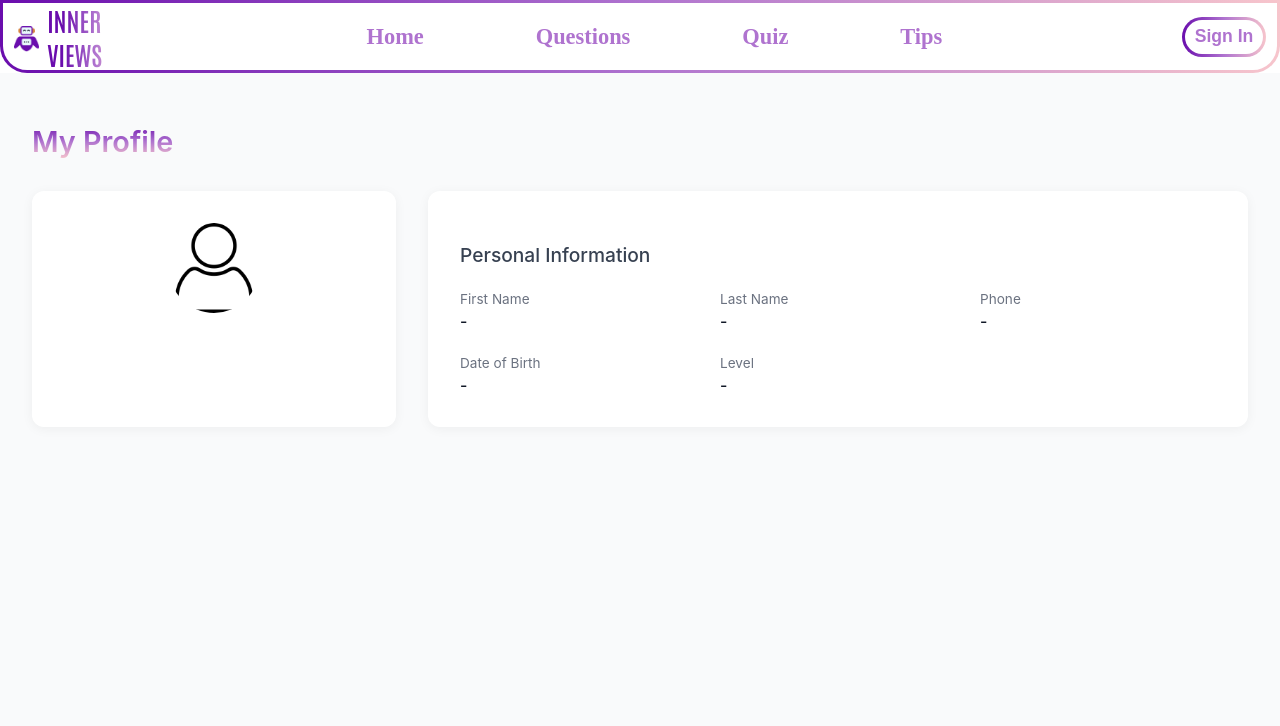
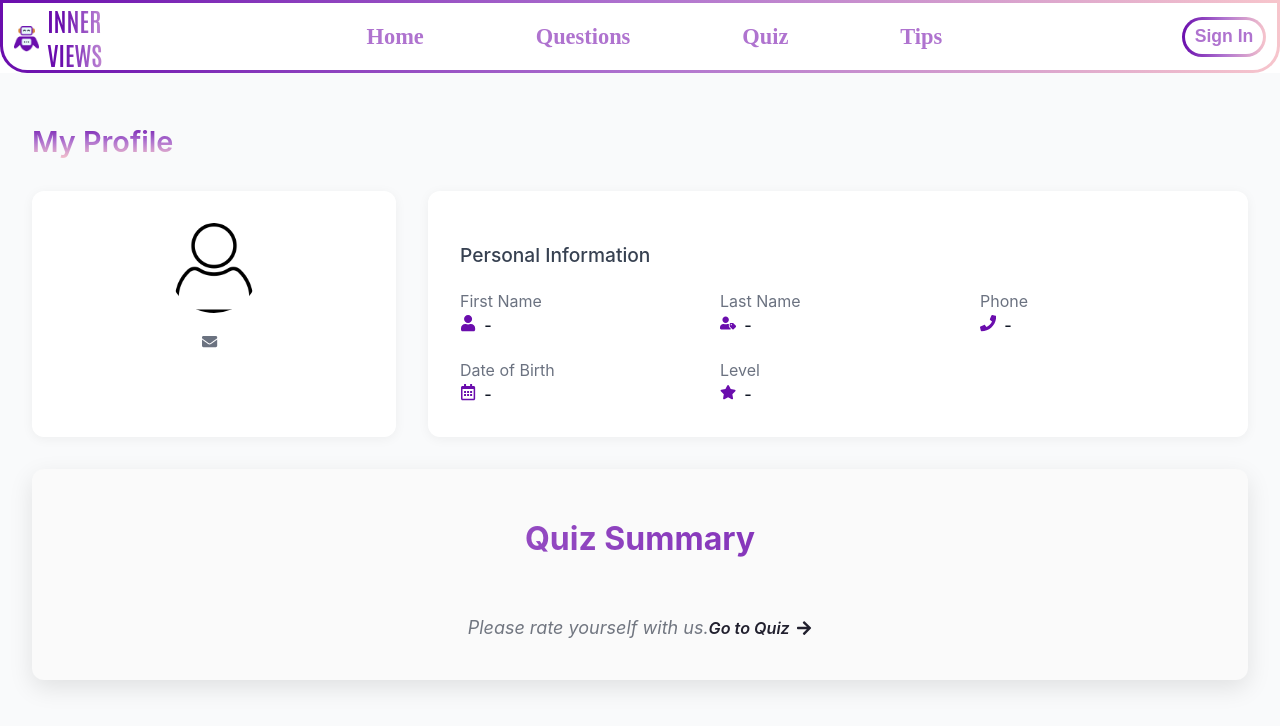
Before and after one commit to DEBI-2025/Frontend, a React (Vite) app: page /profile in a window 1280 px wide. Shown: the top 726 px of the page. Built offline with nearby package versions, Linux system fonts and the light colour scheme.

Commit message:
fix the issue and add the all profile part

```diff
--- a/src/pages/LogIn.jsx
+++ b/src/pages/LogIn.jsx
@@ -9,8 +9,8 @@ import { useLogin } from "../logic/Auth/useLogin";
 import { FaEye, FaEyeSlash } from "react-icons/fa";
 
 function LogIn() {
-  const [email, setEmail] = useState("samaayman46@yahoo.com");
-  const [password, setPassword] = useState("sama1234");
+  const [email, setEmail] = useState(" ");
+  const [password, setPassword] = useState("");
   const [showPassword, setShowPassword] = useState(false);
 
   const { login, isLoading } = useLogin();
--- a/src/pages/QuizResultPage.jsx
+++ b/src/pages/QuizResultPage.jsx
@@ -11,9 +11,10 @@ const QuizResultPage = ({ results, onRetake }) => {
   ).length;
   const wrongAnswers = totalQuestions - correctAnswers;
   const scorePercentage = parseFloat(Score.replace("%", ""));
-  const isPassed = result === "Pased"; // Typo in API
+  const isPassed =  result === "Passed"; // Typo in API
 
   const roundedScore = scorePercentage.toFixed(2) + "%";
+
 
   return (
     <ResultContainer>
--- a/src/pages/profilePage.jsx
+++ b/src/pages/profilePage.jsx
@@ -1,13 +1,15 @@
 import  { useEffect, useState } from "react";
 import styled from "styled-components";
-import { FaUser, FaEnvelope, FaPhone, FaBirthdayCake, FaStar } from "react-icons/fa";
+import { FaUser, FaEnvelope, FaPhone,  FaRegCalendarAlt, FaStar  ,FaUserTag ,FaClipboardList ,FaMedal ,FaChartLine,FaCheckCircle ,FaArrowRight } from "react-icons/fa";
 import { getUser } from "../API/profileFetch";
 import { getQuizResult } from "../API/quizResult";
 import userImg from '../images/user.png';
+import { Link } from "react-router-dom";
 
 const ProfilePage = () => {
 
   const [user ,setUser]=useState(null);
+  const [quizResult, setQuizResult] = useState(null);
 
   useEffect (()=>{
     const fetchData = async ()=>{
@@ -21,6 +23,7 @@ const ProfilePage = () => {
       const quizResponse = await getQuizResult();
       if (quizResponse.success){
 
+     setQuizResult(quizResponse.user);
       console.log("Quiz Result:", quizResponse.user);
       }else{
          console.error("Quiz fetch error:", quizResponse.message);
@@ -53,20 +56,97 @@ const ProfilePage = () => {
             <ResponsiveIcon><FaUser /></ResponsiveIcon>
             {user?.first_name || "-"}</Value></Item>
             <Item><Label>Last Name</Label><Value>
-            {/* <ResponsiveIcon><FaPhone /></ResponsiveIcon> */}
+            <ResponsiveIcon><FaUserTag /></ResponsiveIcon>
             {user?.last_name || "-"}</Value></Item>
             <Item><Label>Phone</Label><Value>
             <ResponsiveIcon><FaPhone /></ResponsiveIcon>
             {user?.phone || "-"}</Value></Item>
             <Item><Label>Date of Birth</Label><Value>
-            <ResponsiveIcon><FaBirthdayCake /></ResponsiveIcon>
+            <ResponsiveIcon><FaRegCalendarAlt /></ResponsiveIcon>
             {user?.date_of_birth || "-"}</Value></Item>
             <Item><Label>Level</Label><Value>
             <ResponsiveIcon><FaStar /></ResponsiveIcon>
             {user?.level || "-"}</Value></Item>
           </Grid>
         </Details>
+
       </Content>
+   <QuizSection>
+      <Sectionh1>Quiz Summary</Sectionh1>
+
+      {quizResult ? (
+        <QuizGrid>
+
+          <QuizCard accentColor="#4338ca">
+  <IconWrapper iconBg="#c7d2fe" iconColor="#4338ca">
+    <FaClipboardList />
+  </IconWrapper>
+  <StatsContent style={{ flex: 1 }}>
+    <StatValue color="#3730a3">
+      {typeof quizResult.highestGrade === "number"
+        ? quizResult.highestGrade.toFixed(2)
+        : "N/A"}
+    </StatValue>
+    <StatLabel>Highest Grade</StatLabel>
+    <ProgressBarWrapper>
+      <ProgressBar
+        progress={
+          typeof quizResult.highestGrade === "number"
+            ? quizResult.highestGrade / 100
+            : 0
+        }
+      />
+    </ProgressBarWrapper>
+  </StatsContent>
+</QuizCard>
+
+          <QuizCard accentColor="#15803d">
+            <IconWrapper iconBg="#bbf7d0" iconColor="#15803d">
+              <FaMedal />
+            </IconWrapper>
+            <StatsContent>
+              <StatValue color="#166534">{quizResult.passedQuizzes ?? 0}</StatValue>
+              <StatLabel>Passed Quizzes</StatLabel>
+            </StatsContent>
+          </QuizCard>
+
+          <QuizCard accentColor="#b45309">
+            <IconWrapper iconBg="#fed7aa" iconColor="#b45309">
+              <FaChartLine />
+            </IconWrapper>
+            <StatsContent>
+              <StatValue color="#92400e">{(quizResult.successRate).toFixed(1)}%
+</StatValue>
+              <StatLabel>Success Rate</StatLabel>
+            </StatsContent>
+            <ProgressRingWrapper>
+              <Svg viewBox="0 0 60 60" aria-label="Success Rate">
+                <CircleBackground cx="30" cy="30" r="24" />
+                <CircleProgress cx="30" cy="30" r="24" progress={quizResult.successRate } />
+                <RingText x="30" y="32">{(quizResult.successRate ).toFixed(0)}%</RingText>
+              </Svg>
+            </ProgressRingWrapper>
+          </QuizCard>
+
+          <QuizCard accentColor="#2563eb">
+            <IconWrapper iconBg="#bfdbfe" iconColor="#2563eb">
+              <FaCheckCircle  />
+            </IconWrapper>
+            <StatsContent>
+              <StatValue color="#1e40af">{quizResult.takenQuizzes ?? 0}</StatValue>
+              <StatLabel>Quizzes Taken</StatLabel>
+            </StatsContent>
+          </QuizCard>
+
+        </QuizGrid>
+      ) : (
+        <NoQuizMessage>Please rate yourself with us.
+          <LinkButton to="/quiz">
+    Go to Quiz <FaArrowRight />
+  </LinkButton>
+        </NoQuizMessage>
+      )}
+    </QuizSection>
     </Wrapper>
     </FullPageContainer>
 
@@ -181,6 +261,10 @@ const Details = styled.div`
   border-radius: 12px;
   box-shadow: 0 2px 12px rgba(0,0,0,0.05);
   flex: 1;
+  @media (max-width: 800px) {
+    margin: 0 auto;
+     width: 80%;
+  }
   @media (max-width: 768px) {
     margin: 0 auto;
      width: 70%;
@@ -188,10 +272,10 @@ const Details = styled.div`
 `;
 
 const  ResponsiveIcon = styled.span`
-display :none;
+
 margin-right:0.5rem;
 color: #6a0dad;
-@media (max-width: 768px) {
+@media (max-width: 820px) {
     display: inline-block;
   }
 `
@@ -219,13 +303,200 @@ const Item = styled.div`
 `;
 
 const Label = styled.span`
-  font-size: 0.85rem;
+  font-size: 1rem;
   color: #6b7280;
 `;
 
 const Value = styled.span`
-  font-size: 1rem;
+  font-size: 1.01rem;
   color: #111827;
   font-weight: 500;
+  margin-top: 0.30rem;
+
+`;
+const QuizSection = styled.section`
+
+  margin: 2rem auto;
+  padding: 1.5rem;
+  background: #fafafa;
+  border-radius: 12px;
+  box-shadow: 0 8px 24px rgb(0 0 0 / 0.1);
+`;
+
+
+const Sectionh1 = styled.h2`
+  font-size: 2rem;
+  font-weight: 700;
+  margin-bottom: 2rem;
+  background: linear-gradient(to left, #6a0dad, #af73cf);
+  -webkit-background-clip: text;
+  -webkit-text-fill-color: transparent;
+
+  background-clip: text;
+  color: transparent;
+  text-align: center;
+`;
+
+
+const QuizGrid = styled.div`
+  display: flex;
+  flex-direction: column;
+  gap: 1.5rem;
+
+  @media (min-width: 640px) {
+    gap: 2rem;
+  }
+
+  @media (min-width: 768px) {
+    flex-direction: row;
+    justify-content: space-between;
+    flex-wrap: wrap;
+  }
+`;
+
+// Individual Card
+const QuizCard = styled.div`
+  background: white;
+  border-radius: 10px;
+  box-shadow: 0 6px 16px rgb(0 0 0 / 0.07);
+  display: flex;
+  align-items: center;
+  padding: 1.25rem 1.5rem;
+  border-left: 6px solid ${({ accentColor }) => accentColor || "#4f46e5"};
+  flex: 1;
+  min-width: 0;
+
+  &:hover {
+    box-shadow: 0 8px 24px rgb(0 0 0 / 0.15);
+  }
+   @media (min-width: 768px) {
+    flex: 1 1 calc(50% - 1rem);
+  }
+
+  @media (min-width: 1024px) {
+    flex: 1 1 calc(10% - 1rem);
+  }
+`;
+
+// Icon Container
+const IconWrapper = styled.div`
+  background: ${({ iconBg }) => iconBg || "#c7d2fe"};
+  color: ${({ iconColor }) => iconColor || "#4338ca"};
+  border-radius: 50%;
+  padding: 0.75rem;
+  font-size: 1.75rem;
+  margin-right: 1.25rem;
+  flex-shrink: 0;
+`;
+
+const StatsContent = styled.div`
+  display: flex;
+  flex-direction: column;
+  justify-content: center;
+`;
+
+const StatValue = styled.div`
+  font-size: 2.5rem;
+  font-weight: 700;
+  color: ${({ color }) => color || "#1e40af"};
+  line-height: 1;
+`;
+
+const StatLabel = styled.div`
+  font-size: 0.85rem;
+  text-transform: uppercase;
+  font-weight: 600;
+  color: #6b7280;
+  letter-spacing: 0.05em;
   margin-top: 0.25rem;
 `;
+
+const ProgressRingWrapper = styled.div`
+  position: relative;
+  width: 60px;
+  height: 60px;
+  margin-left: auto;
+  flex-shrink: 0;
+`;
+
+
+const Svg = styled.svg`
+  transform: rotate(-90deg);
+  width: 60px;
+  height: 60px;
+`;
+
+
+const CircleBackground = styled.circle`
+  fill: none;
+  stroke: #e5e7eb;
+  stroke-width: 6;
+`;
+
+
+const CircleProgress = styled.circle`
+  fill: none;
+  stroke: #f59e0b;
+  stroke-width: 6;
+  stroke-linecap: round;
+  transition: stroke-dashoffset 0.5s ease;
+  stroke-dasharray: 151.8;
+  stroke-dashoffset: ${({ progress }) => 151.8 - (progress * 151.8)};
+`;
+
+
+const RingText = styled.text`
+  font-size: 1rem;
+  fill: #92400e;
+  font-weight: 700;
+  text-anchor: middle;
+  dominant-baseline: middle;
+`;
+const ProgressBarWrapper = styled.div`
+  width: 100%;
+  height: 10px;
+  background-color: #e5e7eb;
+  border-radius: 5px;
+  margin-top: 0.5rem;
+`;
+
+const ProgressBar = styled.div`
+  height: 100%;
+  background-color: #4338ca;
+  border-radius: 5px;
+  width: ${({ progress }) => `${Math.min(progress * 100, 100)}%`};
+  transition: width 0.4s ease;
+`;
+
+const NoQuizMessage = styled.p`
+  text-align: center;
+  font-style: italic;
+  color:rgb(113, 118, 128);
+  font-size: 1.125rem;
+  margin-top: 3rem;
+`;
+const LinkButton = styled(Link)`
+  display: inline-flex;
+  align-items: center;
+  margin-top: 0.75rem;
+
+  font-weight: 600;
+  color:rgb(33, 32, 46);
+  text-decoration: none;
+  font-size: 1.01rem;
+
+  svg {
+    margin-left: 0.4rem;
+    transition: transform 0.2s;
+  }
+
+  &:hover svg {
+    transform: translateX(4px);
+    color:rgb(67, 61, 158);
+  }
+
+  &:hover {
+    text-decoration: underline;
+    color:rgb(67, 61, 158);
+  }
+`;
```
